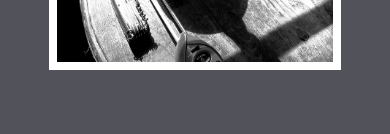
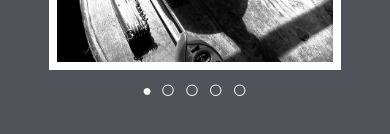
Before and after one commit to JLB2137/personal-site, a Next.js app: page /hobbies/plants/money in a window 390 px wide. Shown: the part 554-688 px from the top of the page. Built offline with nearby package versions, Linux system fonts and the light colour scheme.

Commit message:
added position indicator for carousel of images

```diff
--- a/pages/_app.tsx
+++ b/pages/_app.tsx
@@ -24,7 +24,7 @@ function MyApp({ Component, pageProps }: AppProps) {
 
   useEffect(()=> {
     grabScreenWidth()
-  })
+  },[])
 
   return (
     <div className='bg-zinc-600 w-screen h-screen'>
--- a/pages/hobbies/plants/money.tsx
+++ b/pages/hobbies/plants/money.tsx
@@ -42,6 +42,19 @@ const Money = () => {
         }
     }
 
+    const carouselPosition = imageArray.map(imageString => {
+        if (imageString === image) {
+            return(
+                <h1 className="text-white sm:mx-1 sm:mt-2">&#9679;</h1>
+            )
+        } else {
+            return(
+                <h1 className="text-white sm:mx-1 sm:mt-2">&#8413;</h1>
+            )
+        }
+
+    })
+
 
     useEffect(()=> {
         setImage(imageArray[imageIterator])
@@ -57,7 +70,9 @@ const Money = () => {
                 <motion.div drag="x" dragConstraints={{ left: 0, right: 0 }} onDragStart={(event, info) => positionLocator(info)} onDragEnd={(event, info) => onDrag(info)}>
                     <img className="border-white sm:border-8 sm:h-96" src={image}/>
                 </motion.div>
-
+            </div>
+            <div className="flex flex-row justify-center">
+                {carouselPosition}
             </div>
 
         </div>
```
Also changed, not shown: 1 other file (tests, documents, lock files or other folders).
